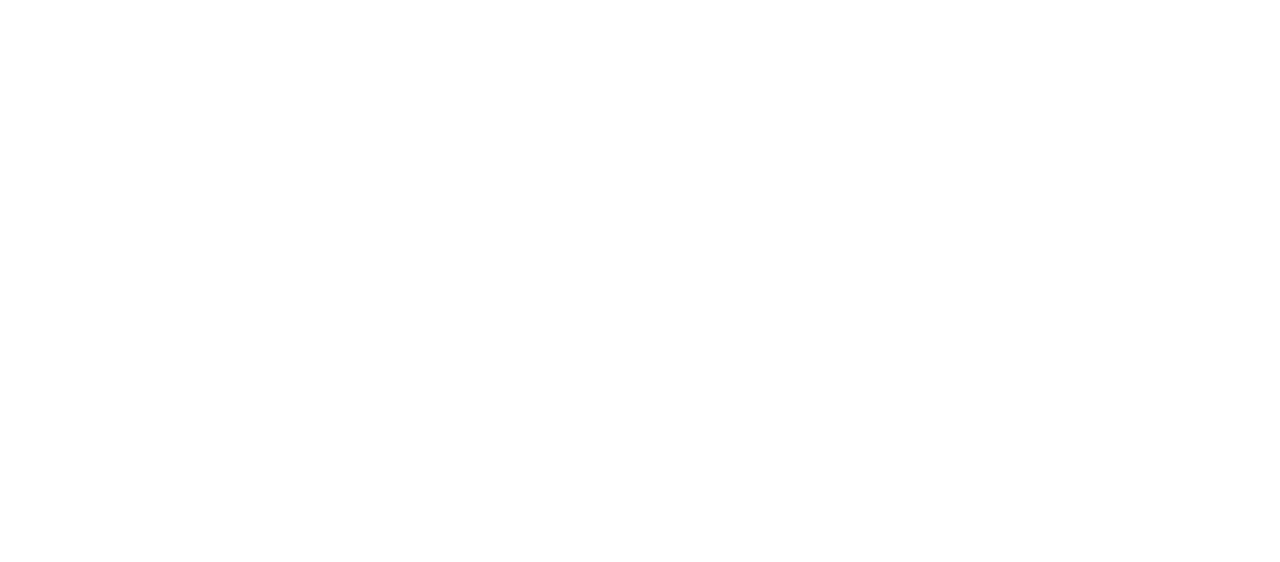
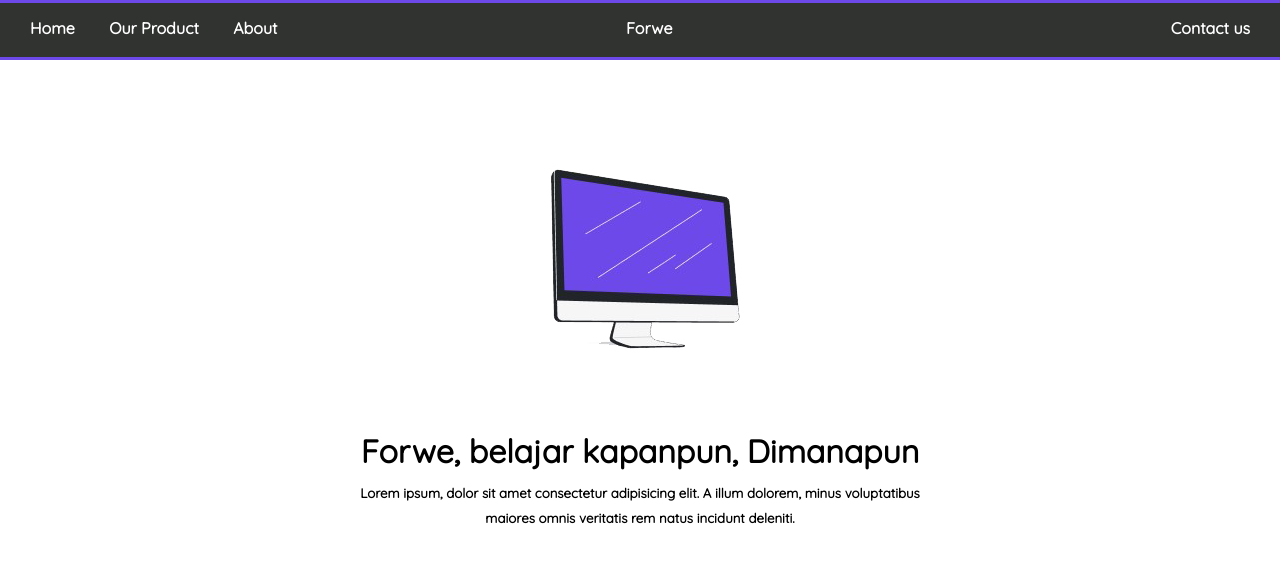
Before and after one commit to ZanCo21/Ngodingbareng, a plain HTML site: page index.html in a window 1280 px wide. Drawn offline with Linux system fonts and the light colour scheme.

Commit message:
nav and hero

```diff
--- a/index.html
+++ b/index.html
@@ -5,8 +5,32 @@
     <meta http-equiv="X-UA-Compatible" content="IE=edge">
     <meta name="viewport" content="width=device-width, initial-scale=1.0">
     <title>Document</title>
+    <link rel="stylesheet" href="style.css">
 </head>
 <body>
+    <!-- nav -->
+    <nav>
+        <div class="left bar">
+            <a href="#">Home</a>
+            <a href="#">Our Product</a>
+            <a href="#">About</a>
+        </div>
 
+        <div class="center bar">
+            <a href="#">Forwe</a>
+        </div>
+
+        <div class="right bar">
+            <a href="#">Contact us</a>
+        </div>
+    </nav>
+
+    <header>
+            <div class="hero">
+                <img src="assets/IMG/monitor1.jpg" alt="">
+                <h1>Forwe, belajar kapanpun, Dimanapun</h1>
+                <h5>Lorem ipsum, dolor sit amet consectetur adipisicing elit. A illum dolorem, minus voluptatibus maiores omnis veritatis rem natus incidunt deleniti.</h5>
+            </div>
+    </header>
 </body>
 </html>
--- a/style.css
+++ b/style.css
@@ -0,0 +1,68 @@
+@font-face {
+    font-family: quicksand;
+    src: url(assets/quicksand-v30-latin-regular.woff);
+}
+
+*{
+    margin: 0;
+    padding: 0;
+    box-sizing: border-box;
+    transition: 0.5s;
+    font-family: quicksand, sans-serif;
+}
+
+nav{
+    border: 3px solid #6E49EA;
+    border-left: none;
+    border-right: none;
+    height: 60px;
+    background-color: #303330;
+    position: sticky;
+    top: 0;
+    text-align: center;
+}
+
+.bar{
+    display: inline-block;
+    padding: 15px;
+    font-weight: bold;
+
+}
+
+.left{
+    float: left;
+}
+
+.right{
+    float: right;
+}
+
+.center{
+    margin-left: -150px;
+}
+
+a{
+    color: white;
+    text-decoration: none;
+    padding: 15px;
+}
+
+a:hover{
+    background-color: #6E49EA;
+    transition: 0.5s;
+}
+
+/* hero */
+.hero{
+    text-align: center;
+    width: 45%;
+    margin: 30px auto;
+}
+
+.hero h1{
+    margin-bottom: 10px;
+}
+
+h5{
+    line-height: 25px;
+}
```
Also changed, not shown: assets/IMG/big.jpg (added), assets/IMG/bigOne.jpg (added), assets/IMG/cssLogo.jpg (added), assets/IMG/hp.jpg (added), assets/IMG/htmlLogo.jpg (added), assets/IMG/jslogo.jpg (added), assets/IMG/monitor1.jpg (added), assets/IMG/monitor2.jpg (added), assets/IMG/monitor3.jpg (added), assets/IMG/onlinepay.jpg (added), assets/IMG/phpLogo.jpg (added), assets/quicksand-v30-latin-regular.woff (added).
